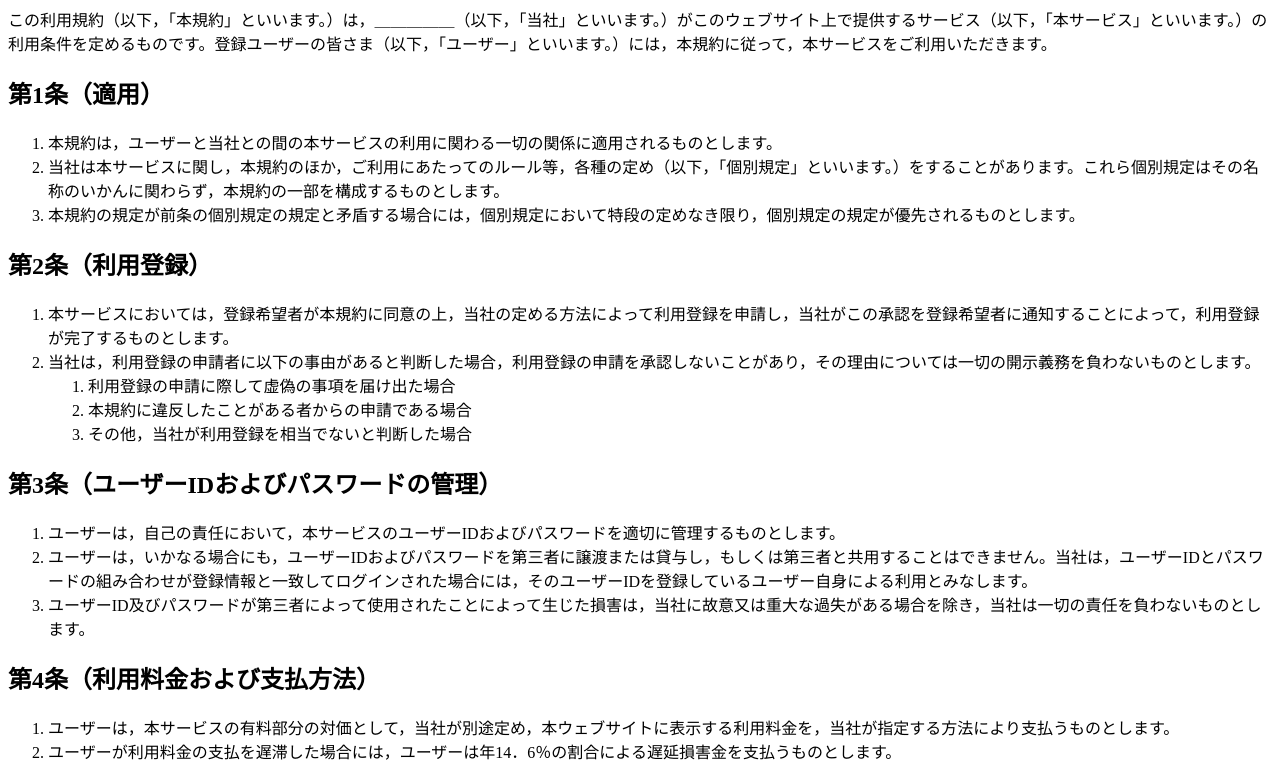
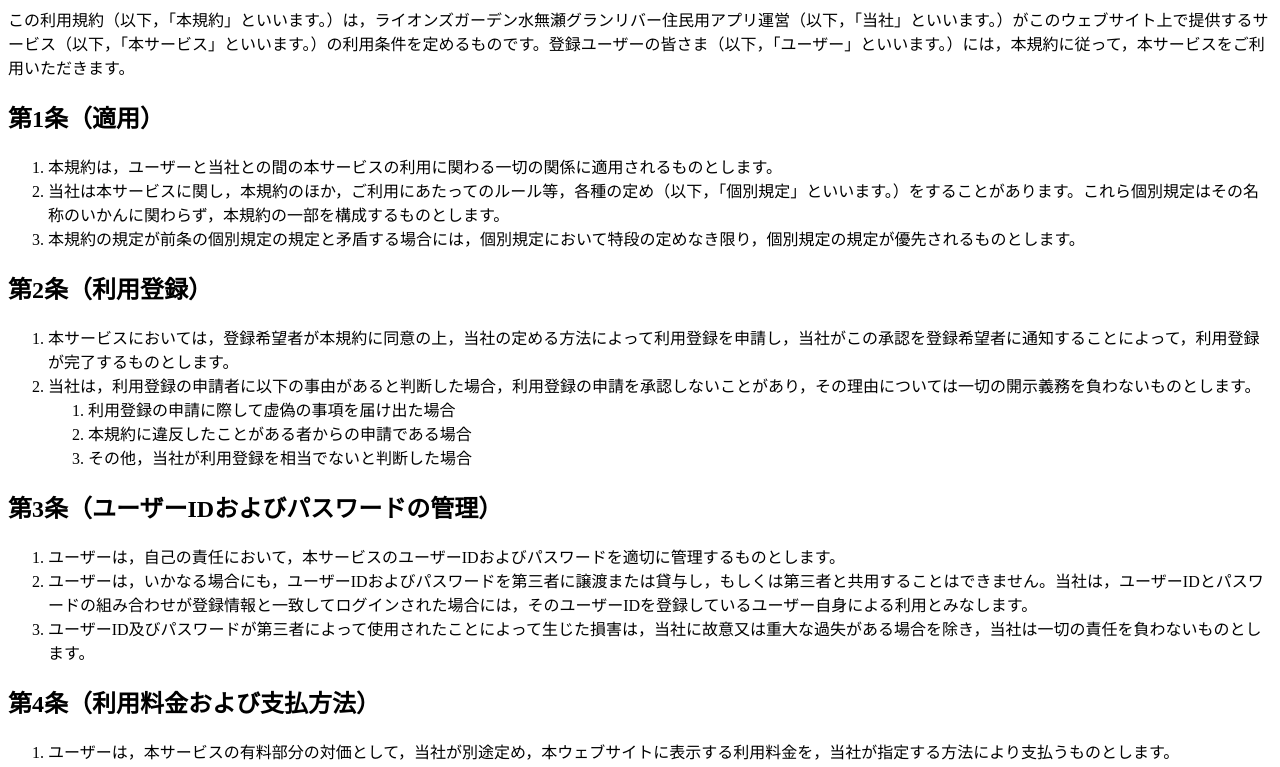
Before and after one commit to shake54/lionsgarden_TermsOfService, a plain HTML site: page index.html in a window 1280 px wide. Shown: the part 68-835 px from the top of the page. Drawn offline with Linux system fonts and the light colour scheme.

Commit message:
Update index.html

```diff
--- a/index.html
+++ b/index.html
@@ -1,7 +1,7 @@
 <div class="wrapHINAGATA">
 <h1>利用規約</h1>
 
-<p>この利用規約（以下，「本規約」といいます。）は，＿＿＿＿＿（以下，「当社」といいます。）がこのウェブサイト上で提供するサービス（以下，「本サービス」といいます。）の利用条件を定めるものです。登録ユーザーの皆さま（以下，「ユーザー」といいます。）には，本規約に従って，本サービスをご利用いただきます。</p>
+<p>この利用規約（以下，「本規約」といいます。）は，ライオンズガーデン水無瀬グランリバー住民用アプリ運営（以下，「当社」といいます。）がこのウェブサイト上で提供するサービス（以下，「本サービス」といいます。）の利用条件を定めるものです。登録ユーザーの皆さま（以下，「ユーザー」といいます。）には，本規約に従って，本サービスをご利用いただきます。</p>
 
 <h2>第1条（適用）</h2>
 <ol>
```
